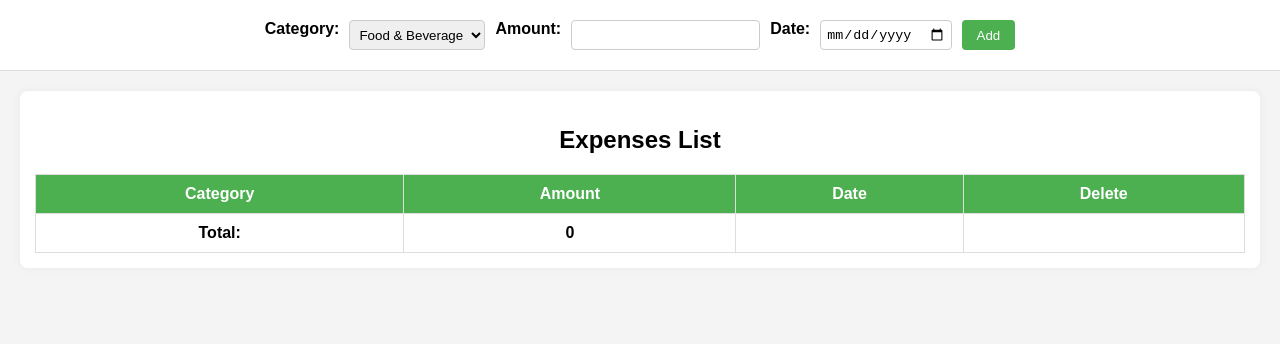
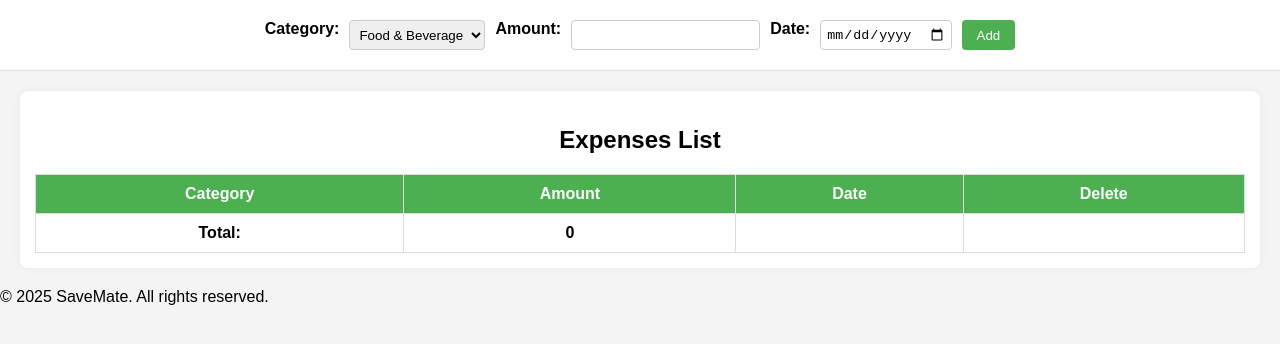
Before and after one commit to saipolipalli/SaveMate, a plain HTML site: page dashboard.html in a window 1280 px wide. Shown: the part 78-422 px from the top of the page. Drawn offline with Linux system fonts and the light colour scheme; sample sign-in values are in the browser's storage.

Commit message:
Update dashboard.html

```diff
--- a/dashboard.html
+++ b/dashboard.html
@@ -51,5 +51,9 @@
   </div>
 
   <script src="script.js" defer></script>
+  <footer>
+  <p>&copy; 2025 SaveMate. All rights reserved.</p>
+</footer>
 </body>
+
 </html>
```
